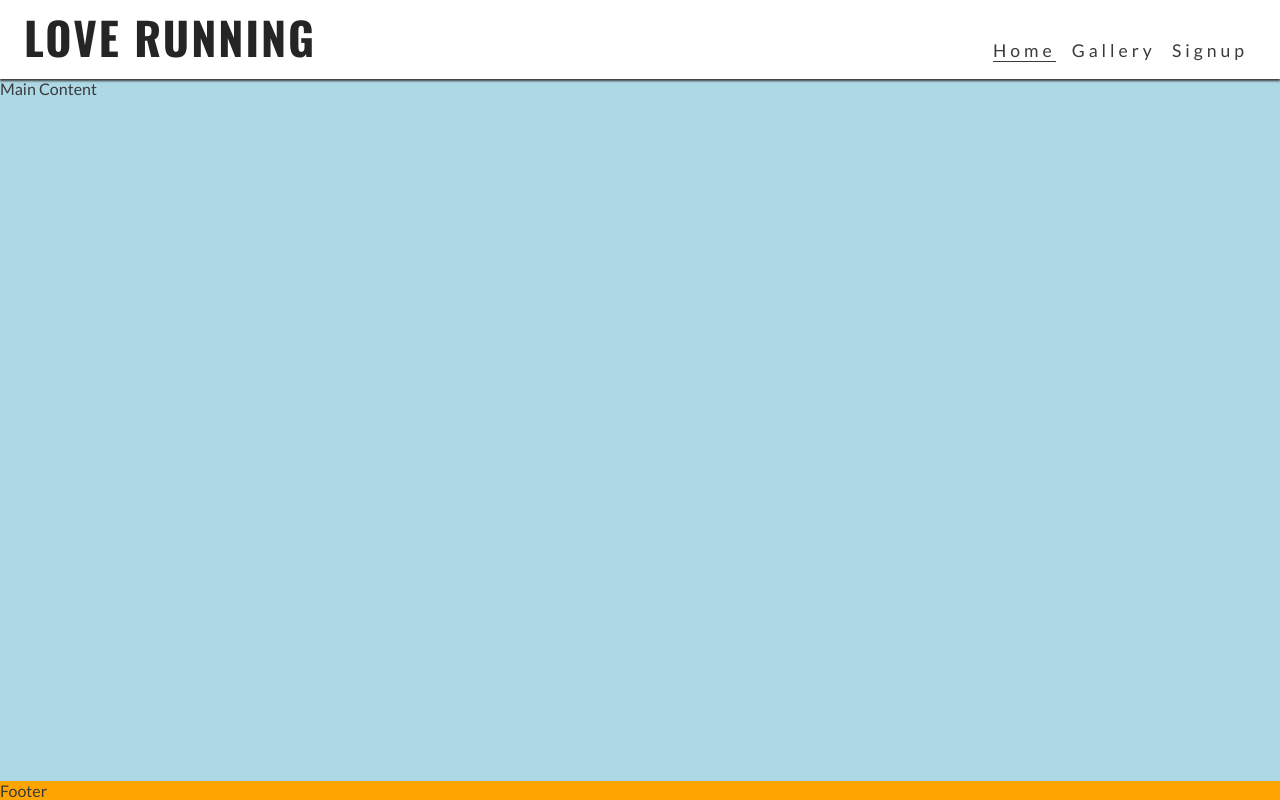
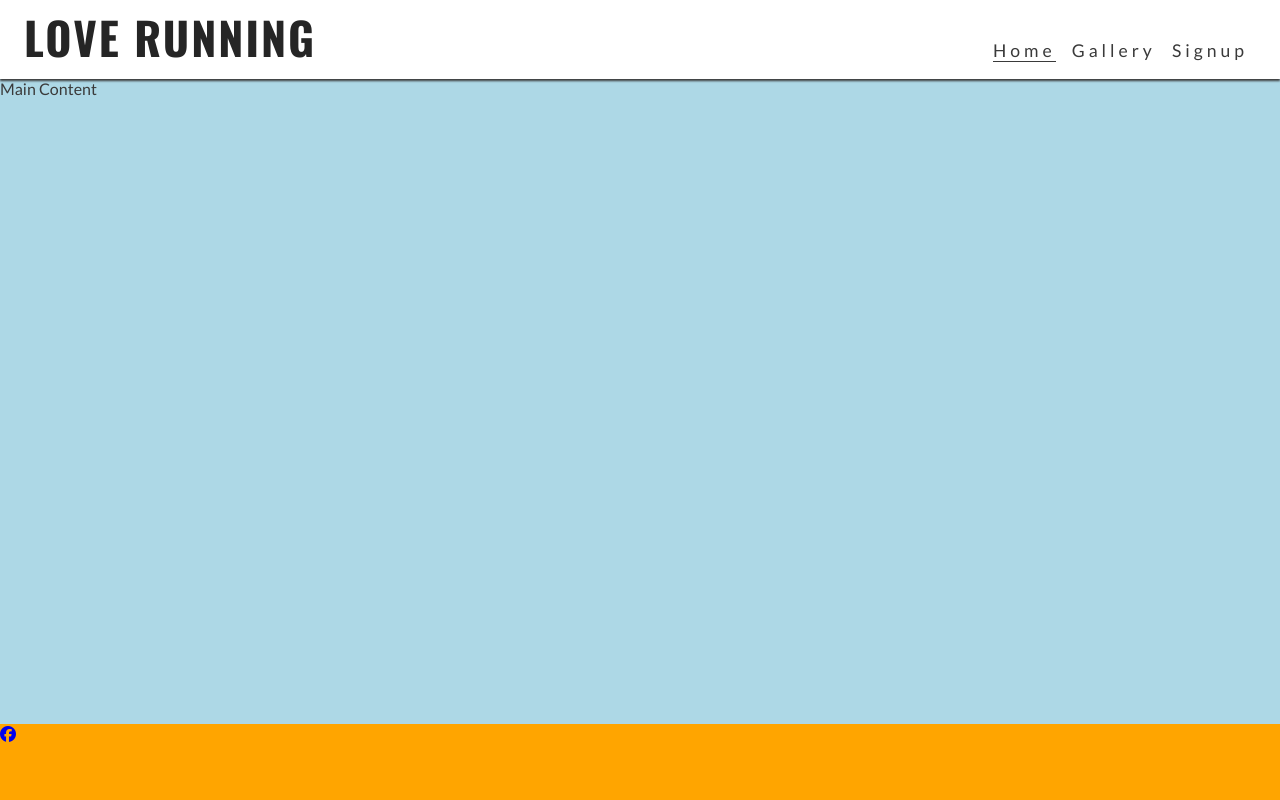
Before and after one commit to tolasedairo/love-running, a plain HTML site: page index.html in a window 1280 px wide. Drawn offline with nearby package versions, Linux system fonts and the light colour scheme.

Commit message:
add font awesome link and add first footer link

```diff
--- a/index.html
+++ b/index.html
@@ -35,6 +35,15 @@
         </nav>
     </header>
     <main>Main Content</main>
-    <footer>Footer</footer>
+    <footer>
+        <ul>
+            <li><a href="https://www.facebook.com" target="_blank" rel="noopener" aria-label="visit our facebook page (opens in new tab)"><i class="fa-brands fa-facebook"></i></a></li>
+            <li><a href=""></a></li>
+            <li><a href=""></a></li>
+            <li><a href=""></a></li>
+        </ul>
+    </footer>
+    <!--font awesome-->
+    <script src="https://kit.fontawesome.com/0e146c9ab9.js" crossorigin="anonymous"></script>
 </body>
 </html>
```
